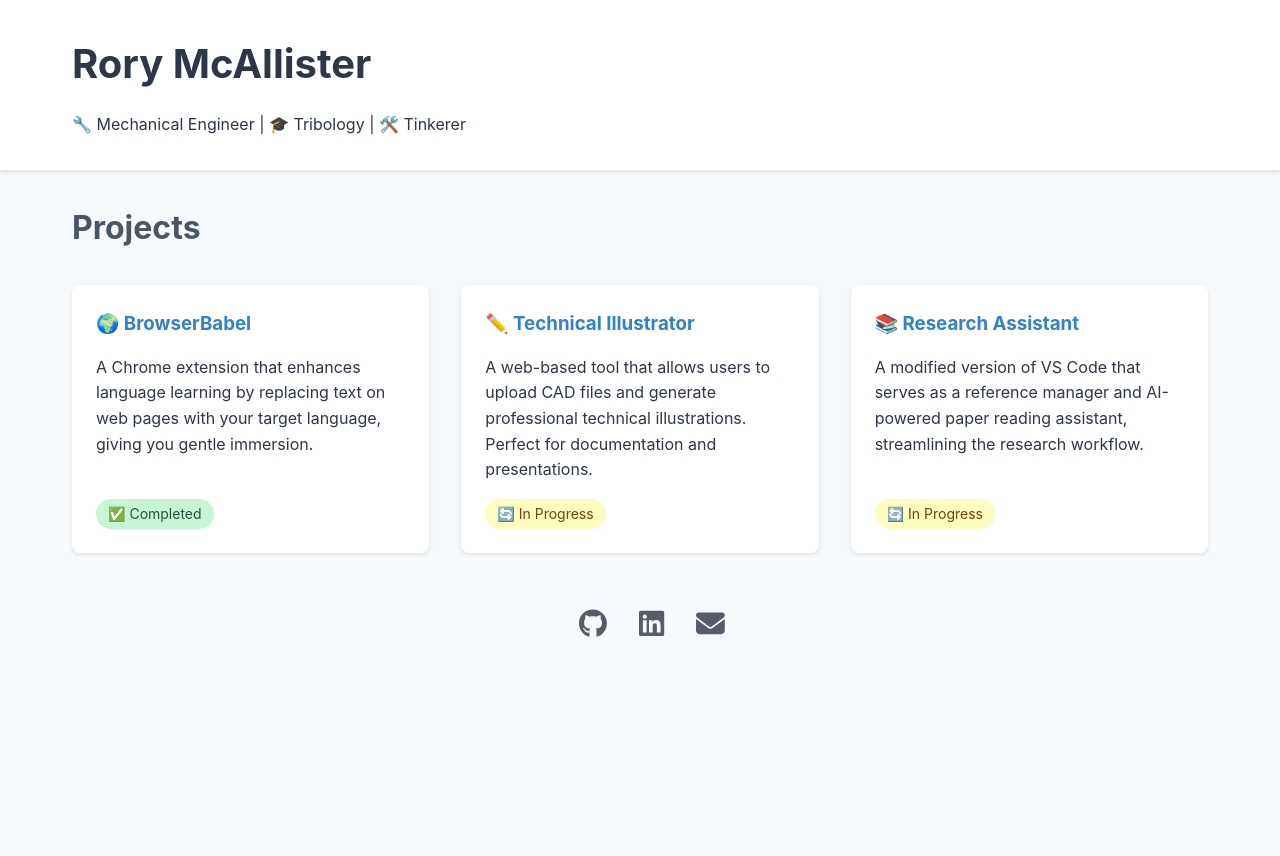
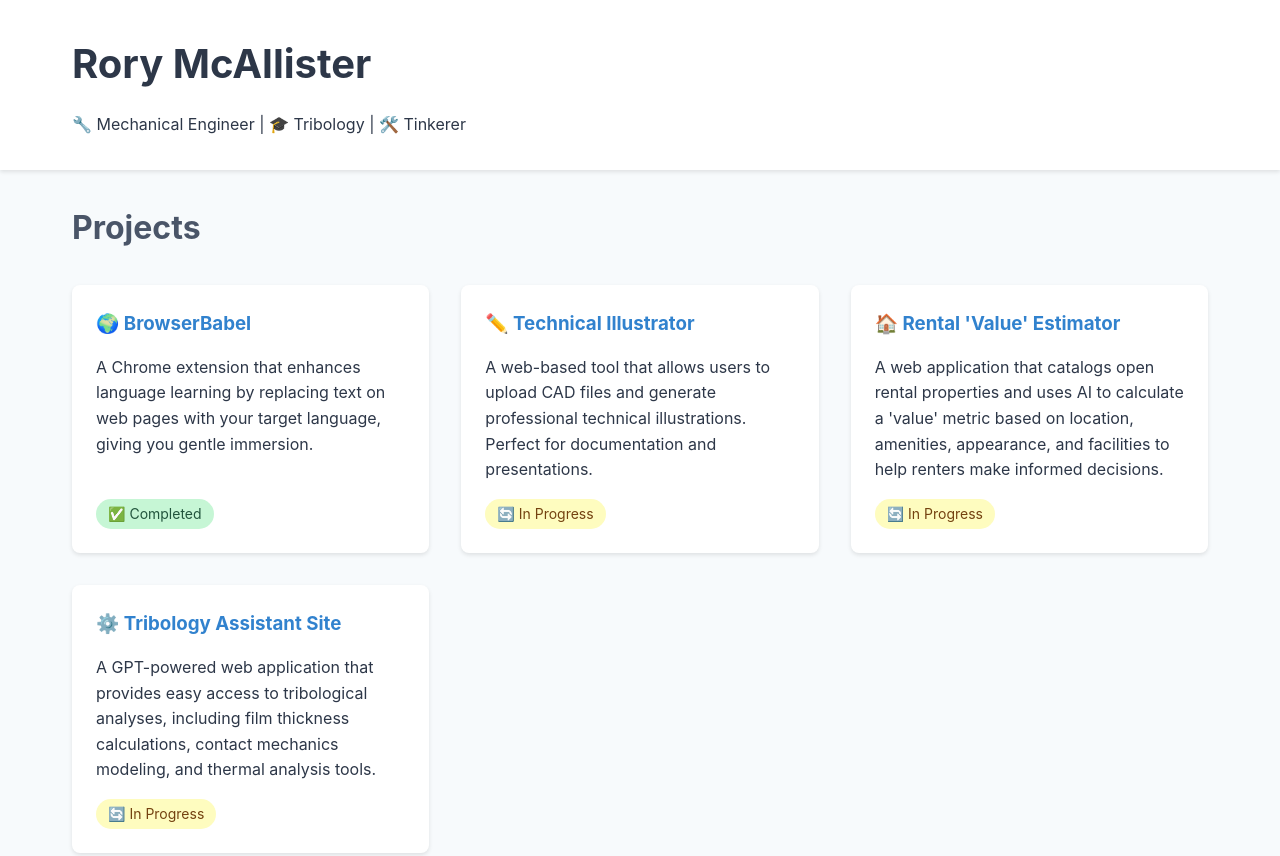
Before and after one commit to mcallisterdev/mcallisterdev.github.io, a plain HTML site: page index.html in a window 1280 px wide. Shown: the top 856 px of the page. Before the commit the page ends 800 px from the top, so only its background shows below. Drawn offline with Linux system fonts and the light colour scheme.

Commit message:
modification to projects and remove unused email

```diff
--- a/index.html
+++ b/index.html
@@ -172,9 +172,18 @@
                 </div>
 
                 <div class="project-card">
-                    <h3>📚 Research Assistant</h3>
-                    <p>A modified version of VS Code that serves as a reference manager and AI-powered paper reading
-                        assistant, streamlining the research workflow.</p>
+                    <h3>🏠 Rental 'Value' Estimator</h3>
+                    <p>A web application that catalogs open rental properties and uses AI to calculate a 'value' metric
+                        based on location, amenities, appearance, and facilities to help renters make informed
+                        decisions.</p>
+                    <span class="project-status status-progress">🔄 In Progress</span>
+                </div>
+
+                <div class="project-card">
+                    <h3>⚙️ Tribology Assistant Site</h3>
+                    <p>A GPT-powered web application that provides easy access to tribological analyses, including film
+                        thickness calculations,
+                        contact mechanics modeling, and thermal analysis tools.</p>
                     <span class="project-status status-progress">🔄 In Progress</span>
                 </div>
 
@@ -192,9 +201,6 @@
                 <a href="https://linkedin.com/in/rory-mcallister-b7a652114" target="_blank" title="LinkedIn">
                     <i class="fab fa-linkedin"></i>
                 </a>
-                <a href="mailto:your.email@example.com" title="Email">
-                    <i class="fas fa-envelope"></i>
-                </a>
             </div>
         </div>
     </footer>
```
